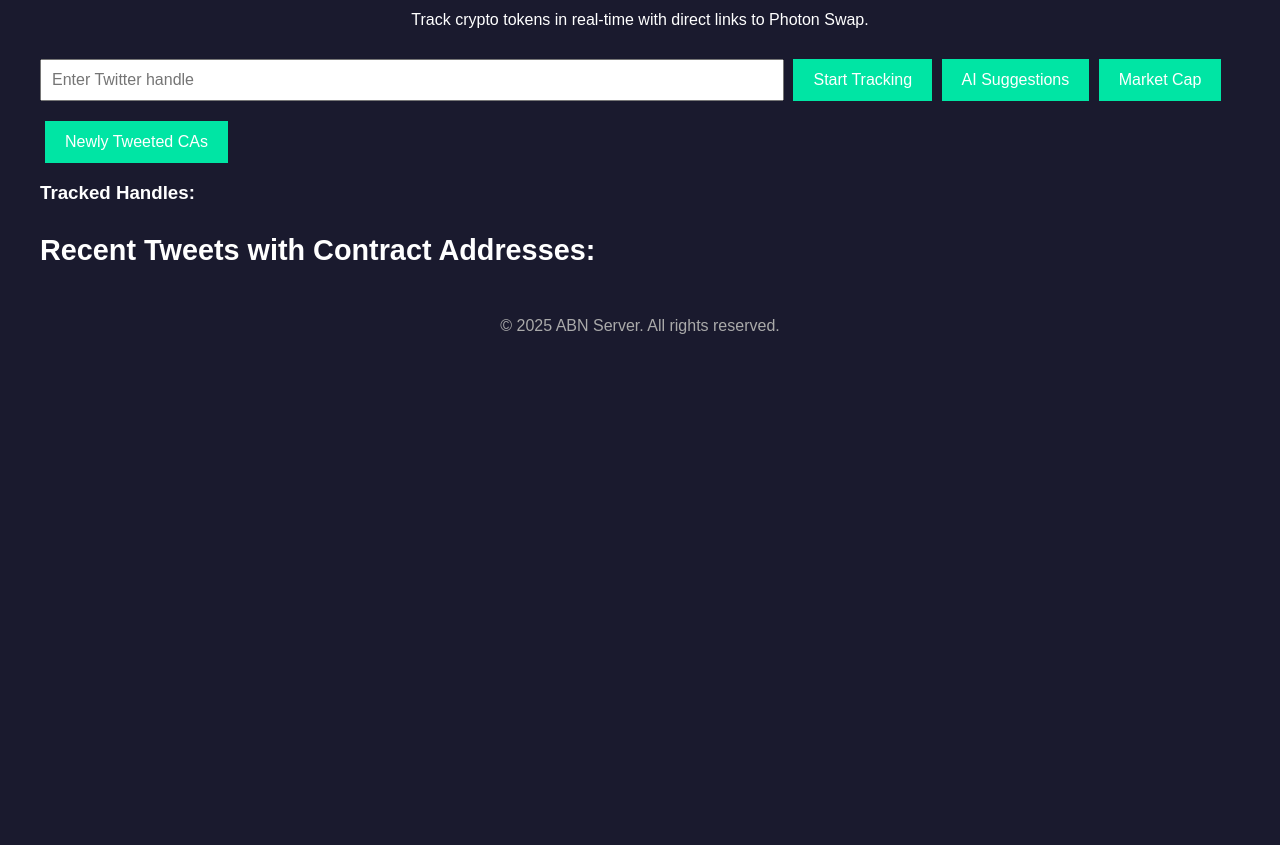
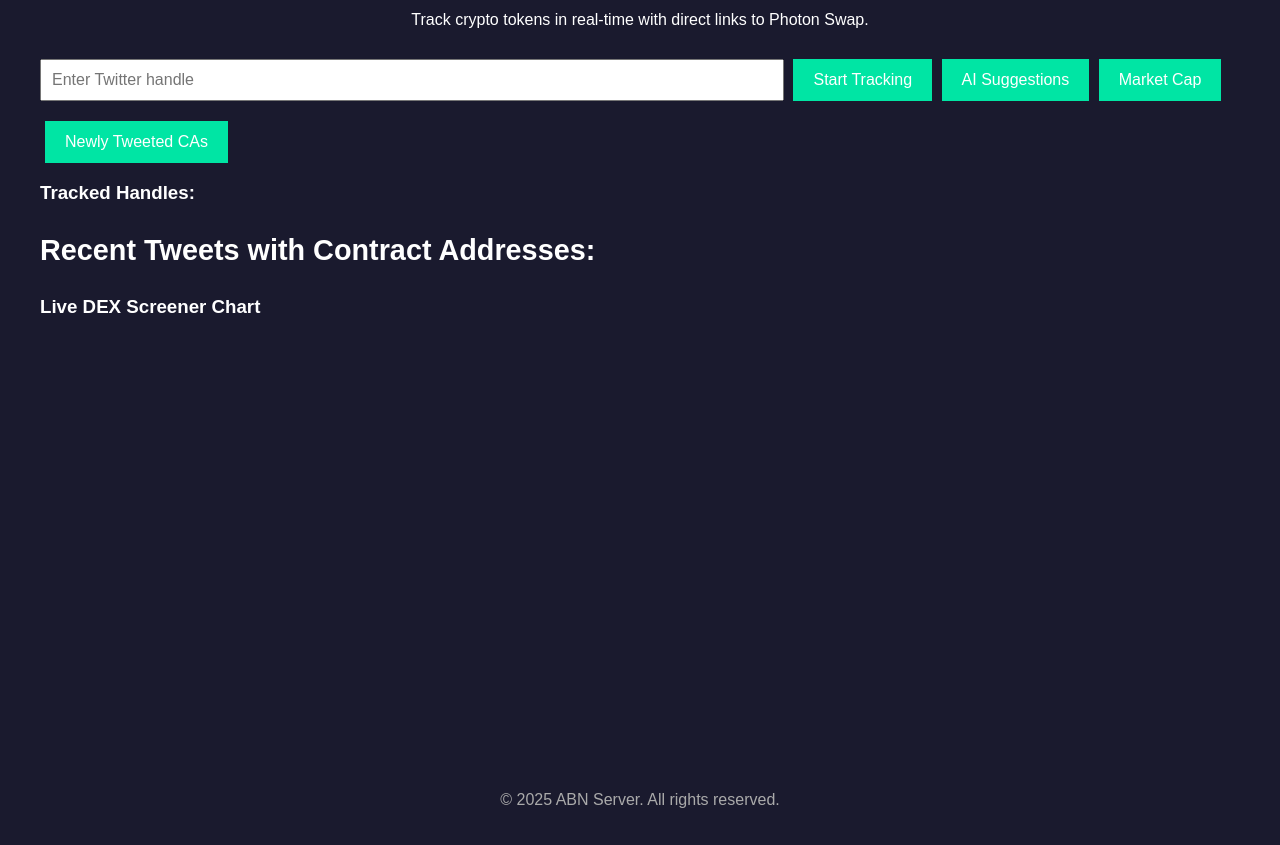
Before and after one commit to Holmesy1987/ABN, a website: page public/index.html in a window 1280 px wide. Shown: the part 128-973 px from the top of the page. Before the commit the page ends 800 px from the top, so only its background shows below. Drawn offline with Linux system fonts and the light colour scheme.

Commit message:
Update index.html

```diff
--- a/public/index.html
+++ b/public/index.html
@@ -7,6 +7,7 @@
   <link rel="stylesheet" href="styles.css"/>
 </head>
 <body>
+  <div class="matrix-background"></div> <!-- Matrix style background effect -->
   <div class="container">
     <header>
       <h1>ABN Server - Crypto Tracker</h1>
@@ -31,14 +32,22 @@
       <div id="tweets-output"></div>
     </div>
 
+    <!-- Market cap ranking -->
     <div class="market-cap-section" id="market-cap-section" style="display:none;">
       <h3>Market Cap Ranking</h3>
       <div id="market-cap-list"></div>
     </div>
 
+    <!-- AI-based suggestions -->
     <div class="ai-section" id="ai-section" style="display:none;">
       <h3>AI-Based Trade Suggestions</h3>
       <div id="ai-output"></div>
+    </div>
+
+    <!-- Example embedded DEX chart -->
+    <div class="dex-section" id="dex-section">
+      <h3>Live DEX Screener Chart</h3>
+      <iframe id="dex-iframe" src="" width="100%" height="400" style="border: none;"></iframe>
     </div>
 
     <footer>
```
